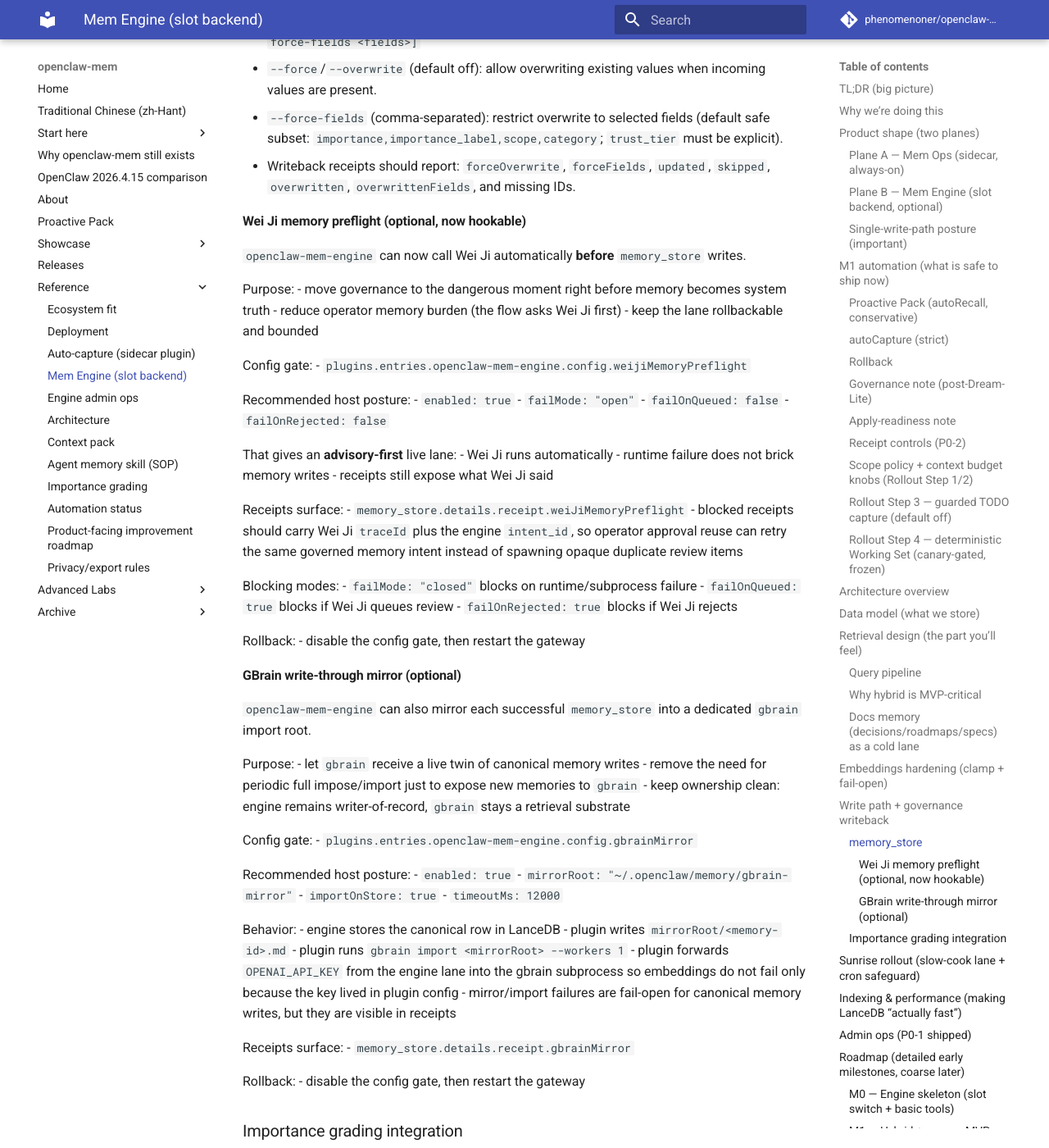
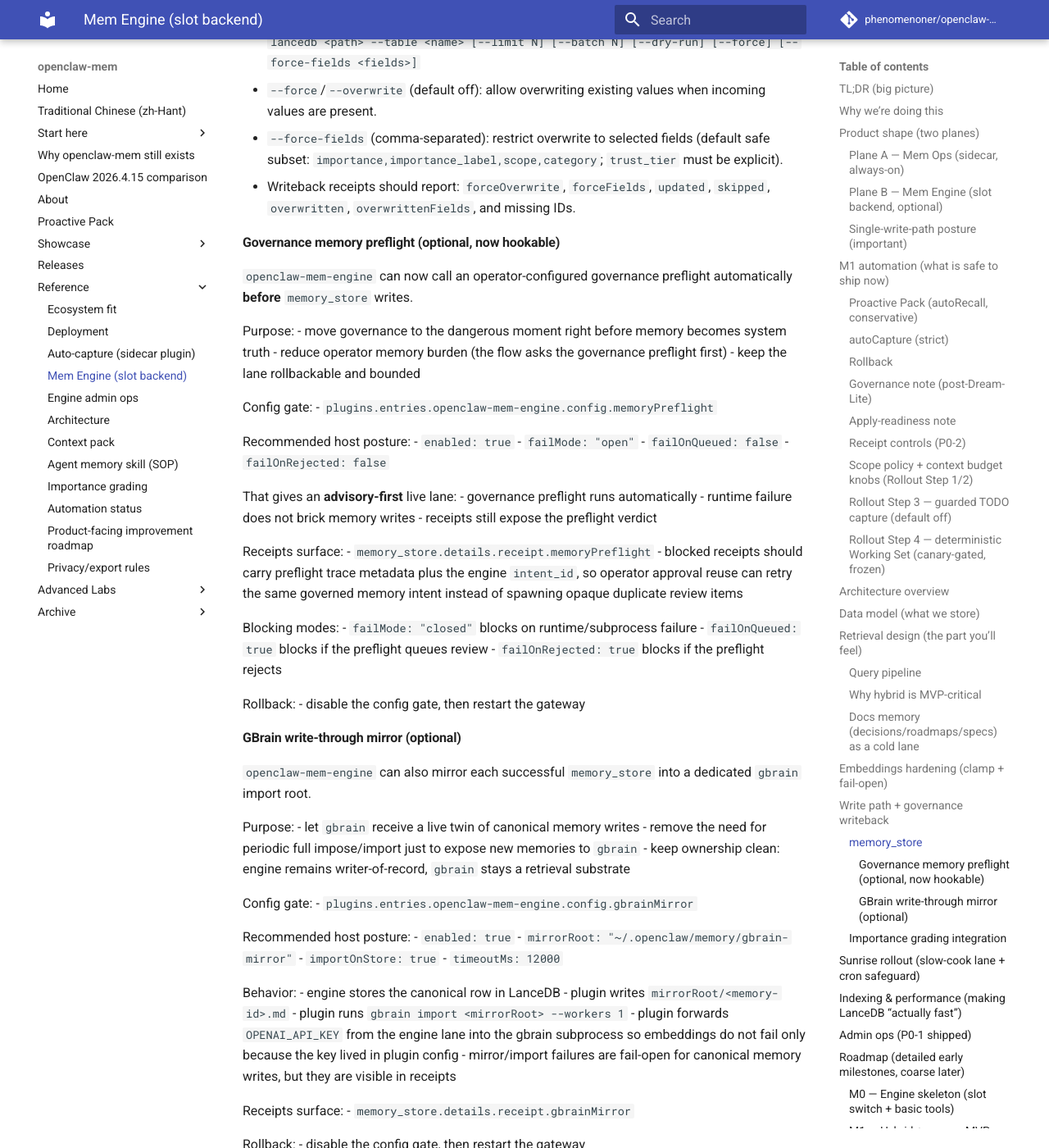
Before and after one commit to phenomenoner/openclaw-mem, an MkDocs documentation site: the page built from docs/mem-engine.md, in a window 1280 px wide and 1400 px high, scrolled down 12402 px. Shown: the whole window at 82% size. Built offline with MkDocs 1.6.1 and Material for MkDocs 9.7.7, drawn with Linux system fonts in a browser that asks for light colours; comment, search, counter and statistics services are not loaded; some of the changed text lies outside the part shown.

```diff
--- a/docs/mem-engine.md
+++ b/docs/mem-engine.md
@@ -419,10 +419,10 @@ Status (current):
 - results are marked `source_kind=operator`, `trust_tier=trusted`
 - embeddings are optional/fail-open (FTS-only still works)
 
-- Spec: [Docs memory (hybrid search v0) →](specs/docs-memory-hybrid-search-v0.md)
+- Spec: Docs memory hybrid search v0 (maintainer archive; not part of the public evaluator path)
 - Ops guide: [mem-engine-admin-ops.md](mem-engine-admin-ops.md#docs-memory-cold-lane-installable)
-- Operational hardening note: [Scoped docs search starvation — root cause, first fix, and verifier (2026-03-21)](archive/notes/2026-03-21_scoped-docs-search-filter-after-limit-starvation.md)
-- Next design slice: [Docs cold lane — scope pushdown v1](specs/docs-cold-lane-scope-pushdown-v1.md)
+- Operational hardening note: scoped docs search starvation root cause and verifier (maintainer archive)
+- Next design slice: docs cold lane scope pushdown v1 (maintainer archive)
 - Stance: **no local LLM**; rerank (if needed) is remote + bounded.
 
 ---
@@ -475,17 +475,17 @@ Fail-open UX:
   - `--force-fields` (comma-separated): restrict overwrite to selected fields (default safe subset: `importance,importance_label,scope,category`; `trust_tier` must be explicit).
 - Writeback receipts should report: `forceOverwrite`, `forceFields`, `updated`, `skipped`, `overwritten`, `overwrittenFields`, and missing IDs.
 
-#### Wei Ji memory preflight (optional, now hookable)
+#### Governance memory preflight (optional, now hookable)
 
-`openclaw-mem-engine` can now call Wei Ji automatically **before** `memory_store` writes.
+`openclaw-mem-engine` can now call an operator-configured governance preflight automatically **before** `memory_store` writes.
 
 Purpose:
 - move governance to the dangerous moment right before memory becomes system truth
-- reduce operator memory burden (the flow asks Wei Ji first)
+- reduce operator memory burden (the flow asks the governance preflight first)
 - keep the lane rollbackable and bounded
 
 Config gate:
-- `plugins.entries.openclaw-mem-engine.config.weijiMemoryPreflight`
+- `plugins.entries.openclaw-mem-engine.config.memoryPreflight`
 
 Recommended host posture:
 - `enabled: true`
@@ -494,18 +494,18 @@ Recommended host posture:
 - `failOnRejected: false`
 
 That gives an **advisory-first** live lane:
-- Wei Ji runs automatically
+- governance preflight runs automatically
 - runtime failure does not brick memory writes
-- receipts still expose what Wei Ji said
+- receipts still expose the preflight verdict
 
 Receipts surface:
-- `memory_store.details.receipt.weiJiMemoryPreflight`
-- blocked receipts should carry Wei Ji `traceId` plus the engine `intent_id`, so operator approval reuse can retry the same governed memory intent instead of spawning opaque duplicate review items
+- `memory_store.details.receipt.memoryPreflight`
+- blocked receipts should carry preflight trace metadata plus the engine `intent_id`, so operator approval reuse can retry the same governed memory intent instead of spawning opaque duplicate review items
 
 Blocking modes:
 - `failMode: "closed"` blocks on runtime/subprocess failure
-- `failOnQueued: true` blocks if Wei Ji queues review
-- `failOnRejected: true` blocks if Wei Ji rejects
+- `failOnQueued: true` blocks if the preflight queues review
+- `failOnRejected: true` blocks if the preflight rejects
 
 Rollback:
 - disable the config gate, then restart the gateway
--- a/pyproject.toml
+++ b/pyproject.toml
@@ -3,7 +3,7 @@ requires = ["hatchling>=1.24"]
 build-backend = "hatchling.build"
 
 [project]
-name = "openclaw-mem"
+name = "openclaw-context-pack"
 version = "1.9.5"
 description = "Local-first Store / Pack / Observe memory sidecar for cited, rollbackable OpenClaw context"
 requires-python = ">=3.10"
```
Also changed, not shown: docs/optimize-assist.md (+2 -2 lines), docs/roadmap.md (+5 -5 lines), docs/verbatim-semantic-lane.md (+1 -1 lines), 1 other file.
